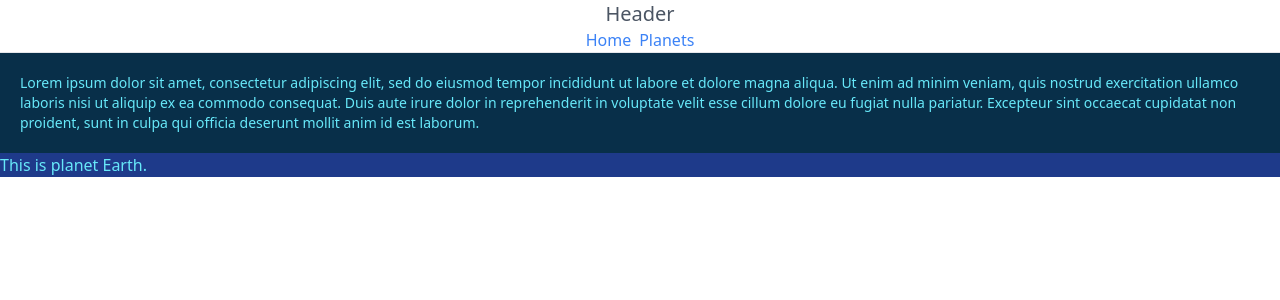
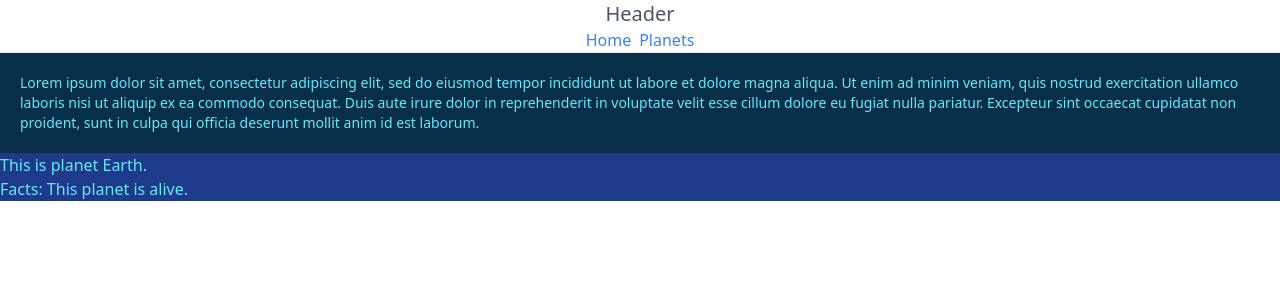
Before and after one commit to franco-ortega/demo-next-06-prompts, a Next.js app: page /planets/earth in a window 1280 px wide. Shown: the top 300 px of the page. Built offline with nearby package versions, Linux system fonts and the light colour scheme.

Commit message:
refactor planet page to dynamically display title and facts from data file instead of params

```diff
--- a/app/data/planets.json
+++ b/app/data/planets.json
@@ -1,34 +1,42 @@
 [
   { "id": "1",
     "path": "mercury",
-    "title": "Mercury"
+    "title": "Mercury",
+    "facts": "This planet is hot."
   },
   { "id": "2",
     "path": "venus",
-    "title": "Venus"
+    "title": "Venus",
+    "facts": "This planet is stormy."
   },
   { "id": "3",
     "path": "earth",
-    "title": "Earth"
+    "title": "Earth",
+    "facts": "This planet is alive."
   },
   { "id": "4",
     "path": "mars",
-    "title": "Mars"
+    "title": "Mars",
+    "facts": "This planet is red."
   },
   { "id": "5",
     "path": "jupiter",
-    "title": "Jupiter"
+    "title": "Jupiter",
+    "facts": "This planet is gassy."
   },
   { "id": "6",
     "path": "saturn",
-    "title": "Saturn"
+    "title": "Saturn",
+    "facts": "This planet is engaged."
   },
   { "id": "7",
     "path": "uranus",
-    "title": "Uranus"
+    "title": "Uranus",
+    "facts": "This planet is far."
   },
   { "id": "8",
     "path": "neptune",
-    "title": "Neptune"
+    "title": "Neptune",
+    "facts": "This planet is farther."
   }
 ]
--- a/app/planets/[planet]/page.js
+++ b/app/planets/[planet]/page.js
@@ -1,13 +1,17 @@
 'use client';
 
 import { useParams } from 'next/navigation';
+import planetData from '../../data/planets';
 
 export default function Planet() {
   const params = useParams();
 
-  const planet =
-    params.planet.slice(0, 1).toUpperCase() + params.planet.slice(1);
-  console.log(planet);
+  const planet = planetData.find((planet) => planet.path === params.planet);
 
-  return <div>This is planet {planet}.</div>;
+  return (
+    <div>
+      <p>This is planet {planet.title}.</p>
+      <p>Facts: {planet.facts}</p>
+    </div>
+  );
 }
--- a/app/planets/page.js
+++ b/app/planets/page.js
@@ -1,5 +1,4 @@
 import Link from 'next/link';
-
 import planets from '../data/planets';
 
 export default function Planets() {
```
